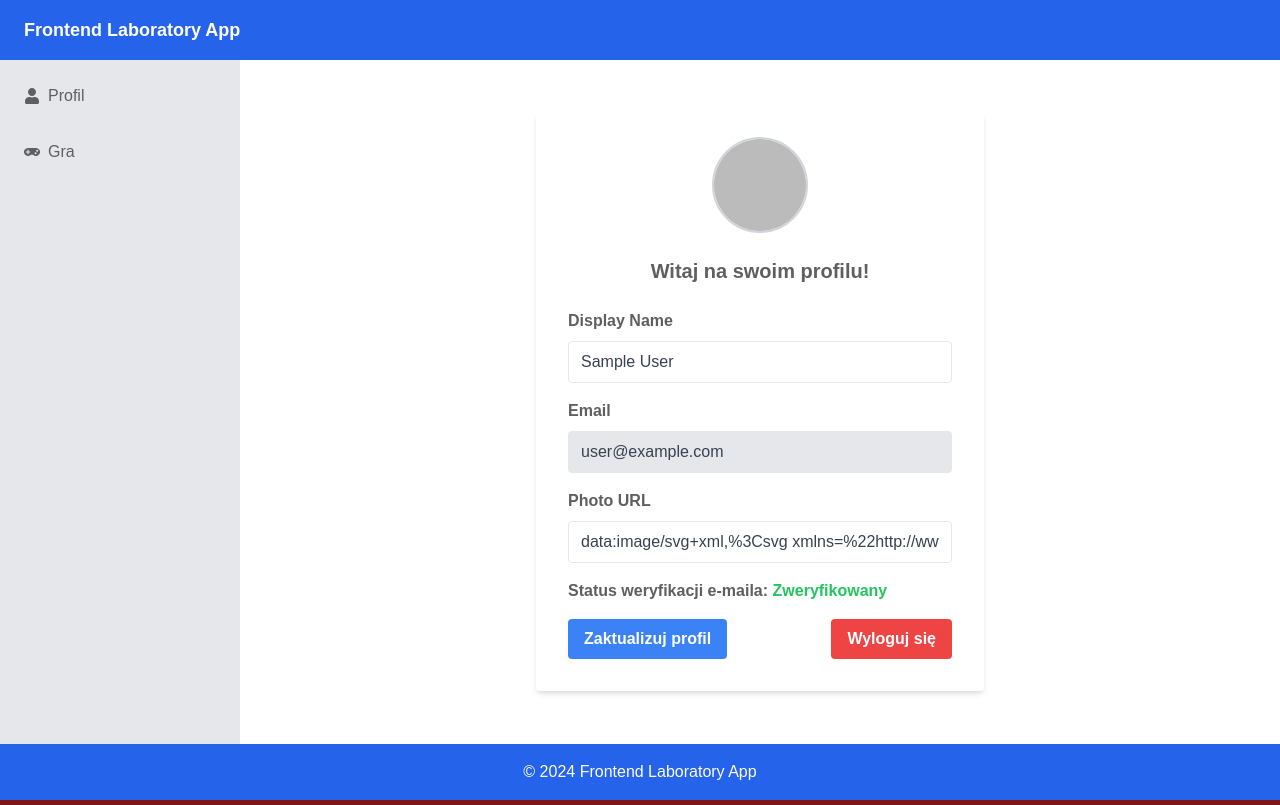
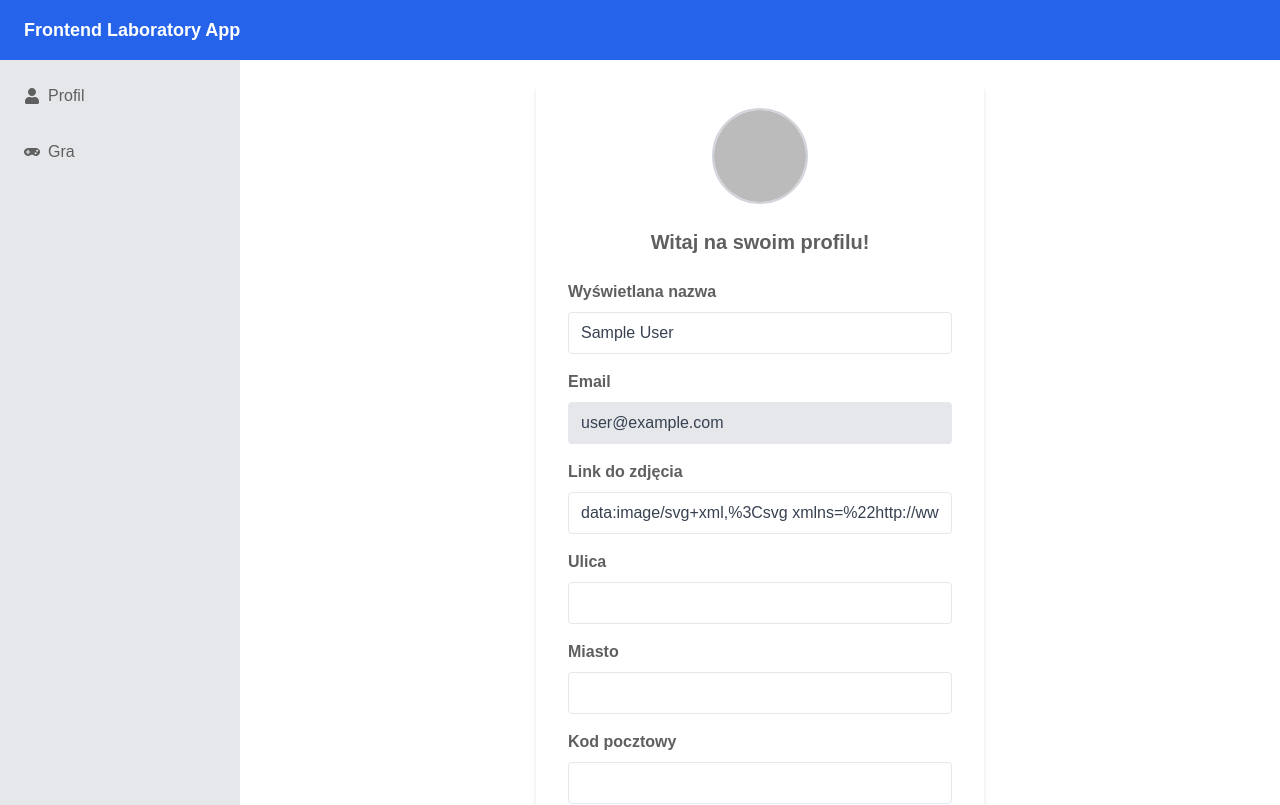
Before and after one commit to AdamNowak02/simongameapp, a Next.js app: page /user/profile in a window 1280 px wide. Shown: the top 805 px of the page. Built offline with nearby package versions, Linux system fonts and the light colour scheme; no server answers; the database is empty; sample sign-in values are in the browser's storage.

Commit message:
dodanie połączenia z kolekcją

```diff
--- a/app/(protected)/user/profile/page.js
+++ b/app/(protected)/user/profile/page.js
@@ -1,42 +1,66 @@
 'use client';
 
 import { useEffect, useState } from 'react';
-import { auth } from '../../../lib/firebase'; // Upewnij się, że ścieżka jest poprawna
-import { onAuthStateChanged, signOut, updateProfile } from 'firebase/auth';
-import { useRouter } from 'next/navigation';
+import { auth } from '../../../lib/firebase'; // Import Firebase Authentication
+import { onAuthStateChanged, signOut, updateProfile } from 'firebase/auth'; // Funkcje Firebase Authentication
+import { db } from '../../../lib/firebase'; // Import Firestore
+import { setDoc, doc, getDoc } from 'firebase/firestore'; // Funkcje Firestore
+import { useRouter } from 'next/navigation'; // Funkcja do nawigacji w Next.js
 
 export default function ProfilePage() {
-  const [user, setUser] = useState(null); // Przechowuje dane zalogowanego użytkownika
-  const [loading, setLoading] = useState(true); // Do zarządzania stanem ładowania
+  const [user, setUser] = useState(null);
+  const [loading, setLoading] = useState(true);
   const [formData, setFormData] = useState({
     displayName: '',
     photoURL: '',
+    street: '',
+    city: '',
+    zipCode: '',
   });
-  const [error, setError] = useState(null); // Do przechowywania błędów
+  const [error, setError] = useState(null);
   const router = useRouter();
 
   useEffect(() => {
-    const unsubscribe = onAuthStateChanged(auth, (currentUser) => {
+    const unsubscribe = onAuthStateChanged(auth, async (currentUser) => {
       if (currentUser) {
         setUser(currentUser);
+
+        // Pobieranie danych adresowych z Firestore
+        const docRef = doc(db, 'users', currentUser.uid);
+        const docSnap = await getDoc(docRef);
+
+        if (docSnap.exists()) {
+          const address = docSnap.data().address || {};
           setFormData({
             displayName: currentUser.displayName || '',
             photoURL: currentUser.photoURL || '',
+            street: address.street || '',
+            city: address.city || '',
+            zipCode: address.zipCode || '',
           });
         } else {
-        // Jeśli użytkownik nie jest zalogowany, przekieruj na stronę logowania
+          // Jeśli dokument nie istnieje
+          setFormData({
+            displayName: currentUser.displayName || '',
+            photoURL: currentUser.photoURL || '',
+            street: '',
+            city: '',
+            zipCode: '',
+          });
+        }
+      } else {
         router.push('/user/signin');
       }
       setLoading(false);
     });
 
-    return () => unsubscribe(); // Czyszczenie subskrypcji
+    return () => unsubscribe();
   }, [router]);
 
   const handleLogout = async () => {
     try {
       await signOut(auth);
-      router.push('/user/signin'); // Przekierowanie po wylogowaniu
+      router.push('/user/signin');
     } catch (error) {
       console.error('Błąd podczas wylogowywania:', error.message);
     }
@@ -47,24 +71,35 @@ export default function ProfilePage() {
     setFormData((prev) => ({ ...prev, [name]: value }));
   };
 
-  const handleSubmit = (e) => {
+  const handleSubmit = async (e) => {
     e.preventDefault();
     if (!user) return;
 
-    updateProfile(user, {
+    try {
+      // Aktualizacja profilu użytkownika w Authentication
+      await updateProfile(user, {
         displayName: formData.displayName,
         photoURL: formData.photoURL,
-    })
-      .then(() => {
-        console.log('Profile updated');
-      })
-      .catch((error) => {
-        setError(error.message);
       });
+
+      // Tworzenie/aktualizacja dokumentu w kolekcji users
+      await setDoc(doc(db, 'users', user?.uid), {
+        address: {
+          city: formData.city,
+          street: formData.street,
+          zipCode: formData.zipCode,
+        },
+      });
+
+      console.log('Profile and address updated successfully');
+    } catch (error) {
+      setError('Nie udało się zaktualizować profilu. Sprawdź swoje uprawnienia.');
+      console.error('Error updating profile:', error.message);
+    }
   };
 
   if (loading) {
-    return <p>Ładowanie...</p>; // Wskazanie ładowania
+    return <p>Ładowanie...</p>;
   }
 
   return (
@@ -81,11 +116,10 @@ export default function ProfilePage() {
         )}
         <h2 className="text-xl font-bold mb-6 text-center">Witaj na swoim profilu!</h2>
 
-
         <form onSubmit={handleSubmit} className="space-y-4">
           <div>
             <label htmlFor="displayName" className="block font-bold mb-2">
-              Display Name
+              Wyświetlana nazwa
             </label>
             <input
               type="text"
@@ -112,13 +146,56 @@ export default function ProfilePage() {
 
           <div>
             <label htmlFor="photoURL" className="block font-bold mb-2">
-              Photo URL
+              Link do zdjęcia
             </label>
             <input
               type="text"
               id="photoURL"
               name="photoURL"
               value={formData.photoURL}
+              onChange={handleInputChange}
+              className="border rounded w-full py-2 px-3 text-gray-700 focus:outline-none focus:shadow-outline"
+            />
+          </div>
+
+          {/* Dodane pola adresowe */}
+          <div>
+            <label htmlFor="street" className="block font-bold mb-2">
+              Ulica
+            </label>
+            <input
+              type="text"
+              id="street"
+              name="street"
+              value={formData.street}
+              onChange={handleInputChange}
+              className="border rounded w-full py-2 px-3 text-gray-700 focus:outline-none focus:shadow-outline"
+            />
+          </div>
+
+          <div>
+            <label htmlFor="city" className="block font-bold mb-2">
+              Miasto
+            </label>
+            <input
+              type="text"
+              id="city"
+              name="city"
+              value={formData.city}
+              onChange={handleInputChange}
+              className="border rounded w-full py-2 px-3 text-gray-700 focus:outline-none focus:shadow-outline"
+            />
+          </div>
+
+          <div>
+            <label htmlFor="zipCode" className="block font-bold mb-2">
+              Kod pocztowy
+            </label>
+            <input
+              type="text"
+              id="zipCode"
+              name="zipCode"
+              value={formData.zipCode}
               onChange={handleInputChange}
               className="border rounded w-full py-2 px-3 text-gray-700 focus:outline-none focus:shadow-outline"
             />
@@ -139,6 +216,9 @@ export default function ProfilePage() {
           </p>
         </div>
       )}
+
+
+
 
           {error && <p className="text-red-500 text-sm">{error}</p>}
 
--- a/app/lib/firebase.js
+++ b/app/lib/firebase.js
@@ -1,6 +1,7 @@
 // Import the functions you need from the SDKs you need
 import { initializeApp } from "firebase/app";
 import { getAuth } from "firebase/auth";
+import { getFirestore } from "firebase/firestore";
 
 // Your web app's Firebase configuration
 const firebaseConfig = {
@@ -18,3 +19,4 @@ const app = initializeApp(firebaseConfig);
 
 // Export the auth instance
 export const auth = getAuth(app);
+export const db = getFirestore(app);
--- a/app/navbar.js
+++ b/app/navbar.js
@@ -18,7 +18,7 @@ const Navbar = () => {
         <a href="/user/profile" className="flex items-center space-x-2 hover:bg-gray-300 p-2 rounded">
           <FaUser /> <span>Profil</span>
         </a>
-        <a href="/game" className="flex items-center space-x-2 hover:bg-gray-300 p-2 rounded">
+        <a href="/user/game" className="flex items-center space-x-2 hover:bg-gray-300 p-2 rounded">
           <FaGamepad /> <span>Gra</span>
         </a>
       </>
```
Also changed, not shown: app/lib/AuthContext.js (line endings or trailing spaces). Lines whose indentation alone changed are shown as unchanged.
